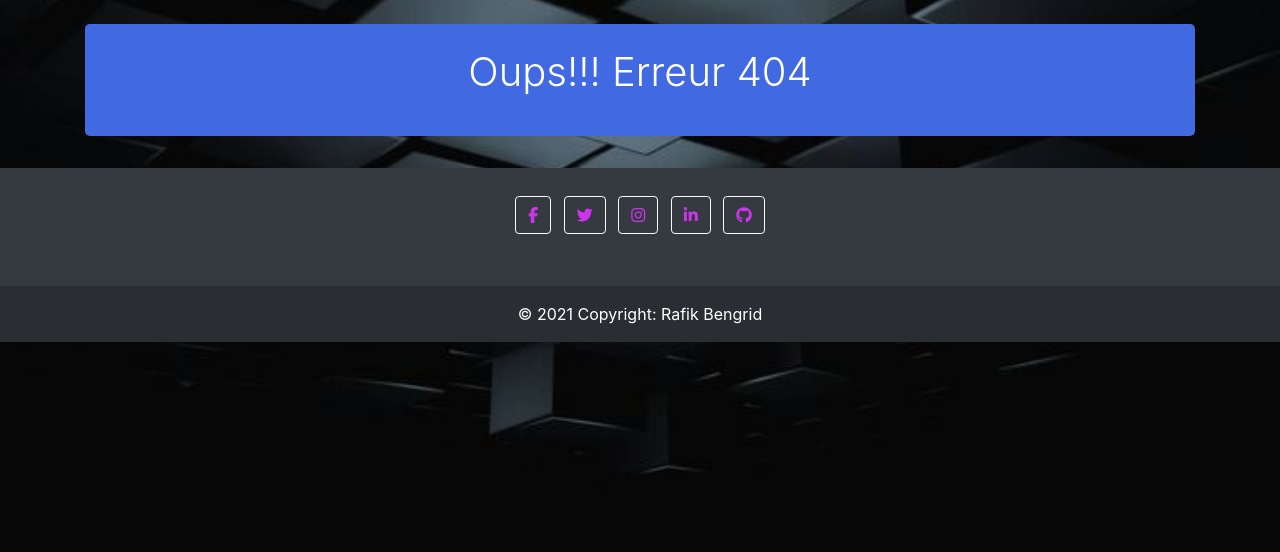
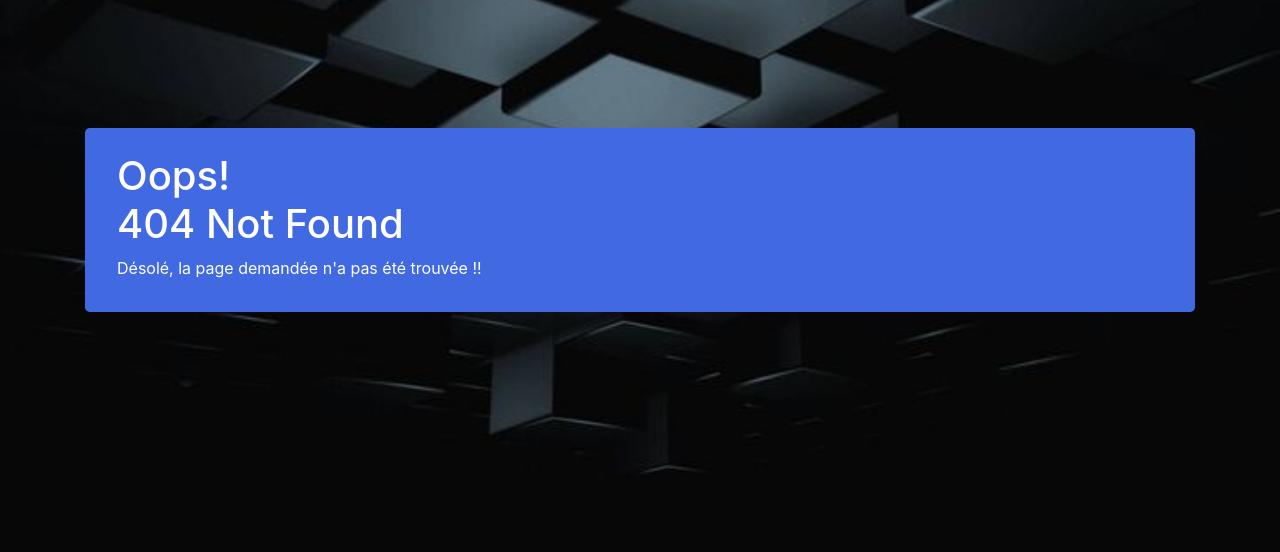
Before and after one commit to rafben/Blog_P5, a PHP site: template app/Templates/home/404.html.twig in a window 1280 px wide. Shown: the part 95-647 px from the top of the page. Before the commit the page ends 569 px from the top, so only its background shows below. Run offline with PHP 8.4, Linux system fonts and the light colour scheme; the template is opened without the code that fills it, so the values that code supplies are empty; some libraries are stand-ins or nearby versions.

Commit message:
mise à jour ddu code page 404

```diff
--- a/app/Templates/home/404.html.twig
+++ b/app/Templates/home/404.html.twig
@@ -3,21 +3,22 @@
 
 {% block content %}
 
-	<div
-		class="container">
+	<div class="container" style="margin-top: 10%">
 
-		<!--section accueil-->
-		<section class="accueil" id="accueil=Accueil">
+		<!--section page 404-->
+		<section class="accueil" id="accueil=Accueil" style="margin-bottom: 24%">
 
-			<div class="jumbotron">
-				<h2 class="display-4">Oups!!! Erreur 404 </h2>
+			<div class="jumbotron" >
 
-			</div>
+                <h1>Oops!<br>
+                404 Not Found </h1>
+                <div class="error-details">Désolé, la page demandée n'a pas été trouvée !!</div>
+
+            </div>
 
 
-		</section>
-		<!--fin de section accueil-->
-
+	    </section>
+		<!--fin de section page 404-->
 
 	</div>
 
```
